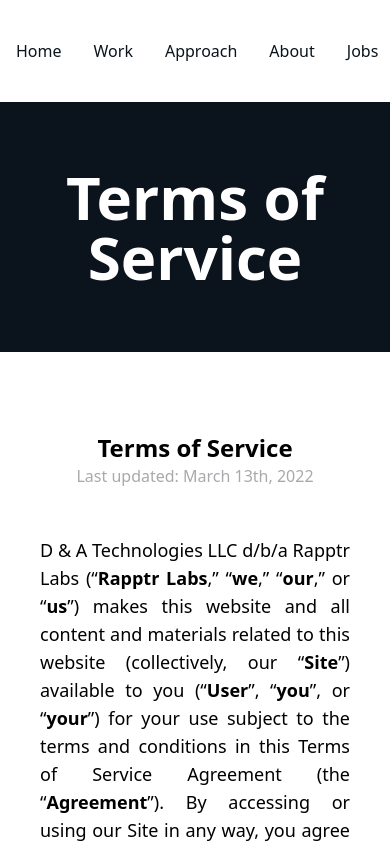
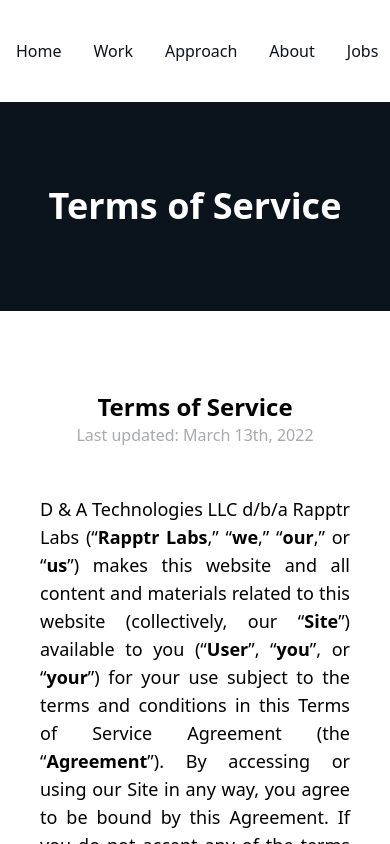
Before and after one commit to AhhYeaah/rapptr-labs, a React (Vite) app: page /tos in a window 390 px wide. Shown: the top 844 px of the page. Built offline with nearby package versions, Linux system fonts and the light colour scheme.

Commit message:
FEATURE: Made PageTItle size responsive!

```diff
--- a/src/pages/PageTitle/PageTitle.tsx
+++ b/src/pages/PageTitle/PageTitle.tsx
@@ -6,7 +6,7 @@
 
 export function PageTitle({ children }: PageTitleProps) {
   return (
-    <div className="flex-center text-center text-white text-6xl font-extrabold h-[250px] w-full bg-[#0b131c]">
+    <div className="flex-center text-center text-white text-4xl lg:text-6xl font-extrabold py-[10vh]  w-full bg-[#0b131c]">
       {children}
     </div>
   );
```
